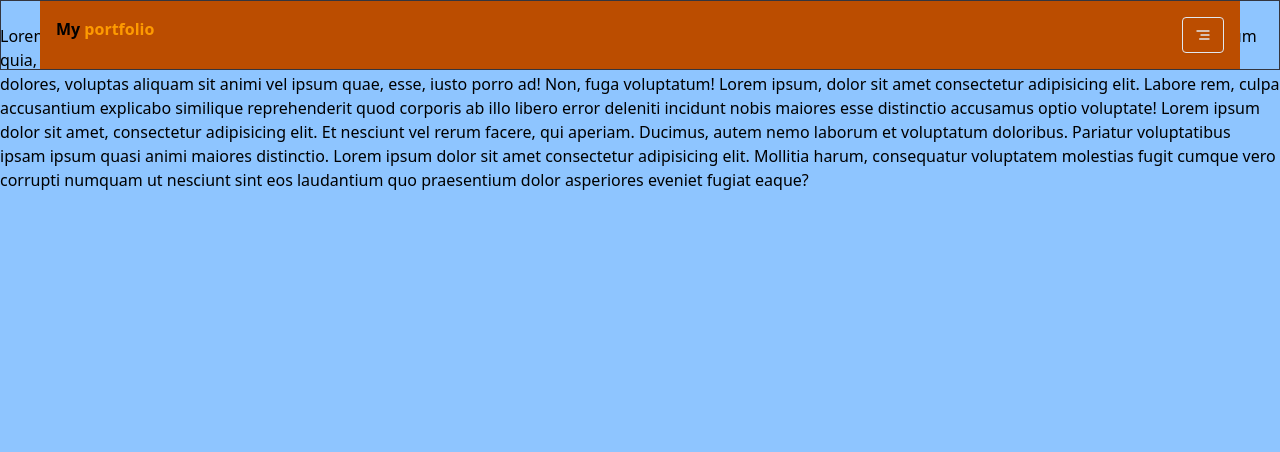
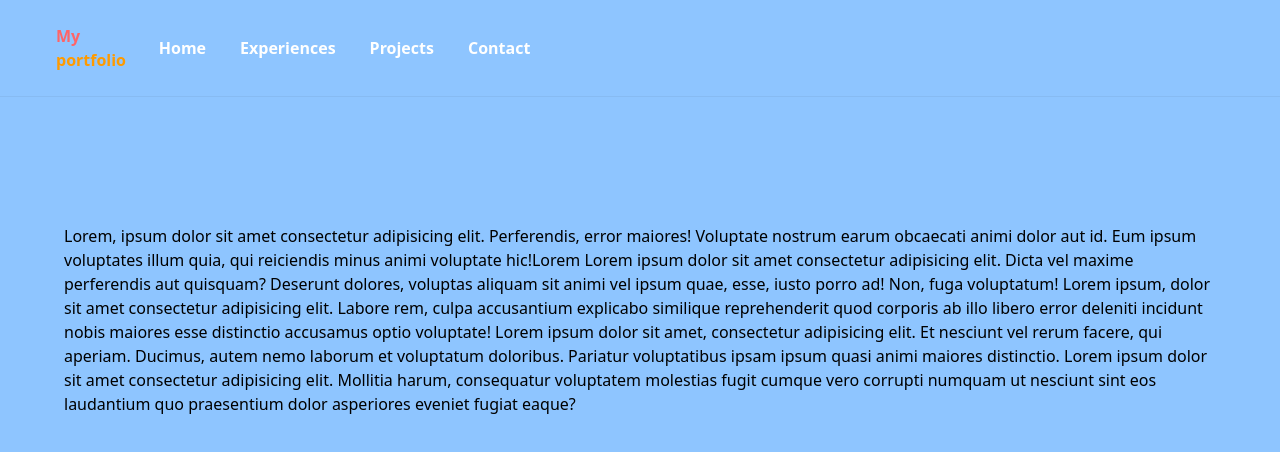
Before and after one commit to Dlyf/_2025__portfolio_v2, a Next.js app: page / in a window 1280 px wide. Shown: the top 452 px of the page. Built offline with nearby package versions, Linux system fonts and the light colour scheme.

Commit message:
fix navbar mobile first

```diff
--- a/src/app/components/Header.tsx
+++ b/src/app/components/Header.tsx
@@ -3,8 +3,8 @@ import Section from './Section'
 
 const Header = () => {
   return (
-    <header>
-      <Section>test</Section>Lorem, ipsum dolor sit amet consectetur adipisicing elit. Perferendis, error maiores! Voluptate nostrum earum obcaecati animi dolor aut id. Eum ipsum voluptates illum quia, qui reiciendis minus animi voluptate hic!Lorem Lorem ipsum dolor sit amet consectetur adipisicing elit. Dicta vel maxime perferendis aut quisquam? Deserunt dolores, voluptas aliquam sit animi vel ipsum quae, esse, iusto porro ad! Non, fuga voluptatum! Lorem ipsum, dolor sit amet consectetur adipisicing elit. Labore rem, culpa accusantium explicabo similique reprehenderit quod corporis ab illo libero error deleniti incidunt nobis maiores esse distinctio accusamus optio voluptate! Lorem ipsum dolor sit amet, consectetur adipisicing elit. Et nesciunt vel rerum facere, qui aperiam. Ducimus, autem nemo laborum et voluptatum doloribus. Pariatur voluptatibus ipsam ipsum quasi animi maiores distinctio. Lorem ipsum dolor sit amet consectetur adipisicing elit. Mollitia harum, consequatur voluptatem molestias fugit cumque vero corrupti numquam ut nesciunt sint eos laudantium quo praesentium dolor asperiores eveniet fugiat eaque?
+    <header className='mt-24'>
+      <Section>Lorem, ipsum dolor sit amet consectetur adipisicing elit. Perferendis, error maiores! Voluptate nostrum earum obcaecati animi dolor aut id. Eum ipsum voluptates illum quia, qui reiciendis minus animi voluptate hic!Lorem Lorem ipsum dolor sit amet consectetur adipisicing elit. Dicta vel maxime perferendis aut quisquam? Deserunt dolores, voluptas aliquam sit animi vel ipsum quae, esse, iusto porro ad! Non, fuga voluptatum! Lorem ipsum, dolor sit amet consectetur adipisicing elit. Labore rem, culpa accusantium explicabo similique reprehenderit quod corporis ab illo libero error deleniti incidunt nobis maiores esse distinctio accusamus optio voluptate! Lorem ipsum dolor sit amet, consectetur adipisicing elit. Et nesciunt vel rerum facere, qui aperiam. Ducimus, autem nemo laborum et voluptatum doloribus. Pariatur voluptatibus ipsam ipsum quasi animi maiores distinctio. Lorem ipsum dolor sit amet consectetur adipisicing elit. Mollitia harum, consequatur voluptatem molestias fugit cumque vero corrupti numquam ut nesciunt sint eos laudantium quo praesentium dolor asperiores eveniet fugiat eaque?</Section>
     </header>
   )
 }
--- a/src/app/components/Navbar.tsx
+++ b/src/app/components/Navbar.tsx
@@ -1,4 +1,5 @@
 "use client";
+import { cn } from "@/lib/utils"
 
 import React, { useState } from "react";
 import NavLink from "./NavLink";
@@ -15,15 +16,25 @@ const Navbar = () => {
   const [navbarOpen, setNavbarOpen] = useState(false);
 
   return (
-    <nav className="fixed mx-auto border border-[#33353F] top-0 left-0 right-0 z-10 bg-opacity-100">
-      <div className="flex flex-row container md:bg-amber-700 lg:py-4 flex-wrap justify-between mx-auto px-4 py-2 max-[36rem]:text-2xl font-bold ">
+    <nav className=" text-red-400 shadow-2xs mb-8">
+      <div className="container mx-auto px-4 py-3 flex justify-between items-center font-bold text-xm">
         <Link href={"/"}>
           My <span className="text-amber-500">portfolio</span>
         </Link>
+        <div className="container mx-auto flex justify-between lg:justify-start w-full items-center py-4">
+        {/* menu hidden p-4 text-2xl h-fit w-full max-[36rem]:flex-row */}
+          <ul className="max-[36rem]:hidden  flex items-center space-x-1.5 ml-0.188rem">
+            {navLinks.map((link, index) => (
+              <li key={index}>
+                <NavLink href={link.href} title={link.label} />
+              </li>
+            ))}
+          </ul>
+        </div>
         {/* mobile-menu  */}
-        <div className="block ml-auto">
-          {/* <Button className="bg-amber-500" variant="outline">test</Button> */}
+        <div className="block ml-auto sm:hidden">
           {!navbarOpen ? (
+            // menu flex items-center px-3 py-2 border rounded border-slate-200 text-slate-200 hover:text-white hover:border-white
             <Button
               onClick={() => setNavbarOpen(true)}
               variant="outline"
@@ -41,15 +52,7 @@ const Navbar = () => {
             </Button>
           )}
         </div>
-        <div className=" mt-8 flex flex-col gap-4 max-[36rem]:block max-[36rem]:w-auto">
-          <ul className="menu hidden p-4 text-2xl h-fit w-full max-[36rem]:flex-row">
-            {navLinks.map((link, index) => (
-              <li key={index}>
-                <NavLink href={link.href} title={link.label} />
-              </li>
-            ))}
-          </ul>
-        </div>
+        {/* mt-8 md:flex space-x-6 font-medium flex-col gap-4 max-[36rem]:block max-[36rem]:w-auto */}
       </div>
       {navbarOpen ? <MenuOverlay /> : null}
     </nav>
--- a/src/app/components/Section.tsx
+++ b/src/app/components/Section.tsx
@@ -4,7 +4,7 @@ import { PropsWithChildren } from "react"
 
 const Section = (props: PropsWithChildren<{className?:string}>) => {
   return (
-    <section className={cn("max-w-3xl px-4 m-auto")}>
+    <section className={cn("max-w-6xl m-auto")}>
         {props.children}
     </section>
   )
--- a/src/app/data.tsx
+++ b/src/app/data.tsx
@@ -7,7 +7,6 @@ interface NavLink {
 export const navLinks: NavLink[] = [
     { id: 1, label: "Home", href: "#top" },
     { id: 2, label: "Experiences", href: "#experiences" },
-    { id: 3, label: "About", href: "#about" },
-    { id: 4, label: "Projects", href: "#projects" },
-    { id: 5, label: "Contact", href: "#contact" }
+    { id: 3, label: "Projects", href: "#projects" },
+    { id: 4, label: "Contact", href: "#contact" }
   ];
```
